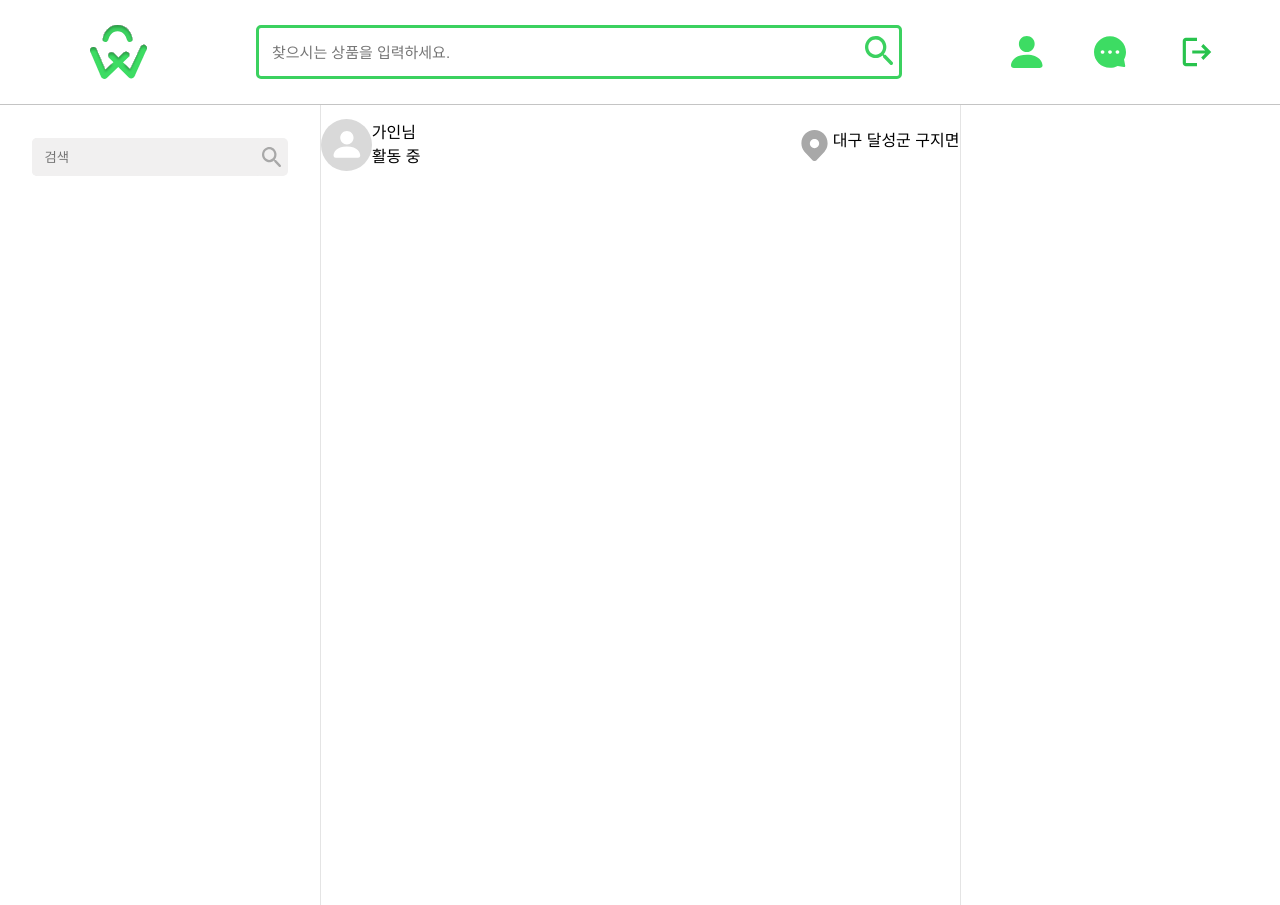
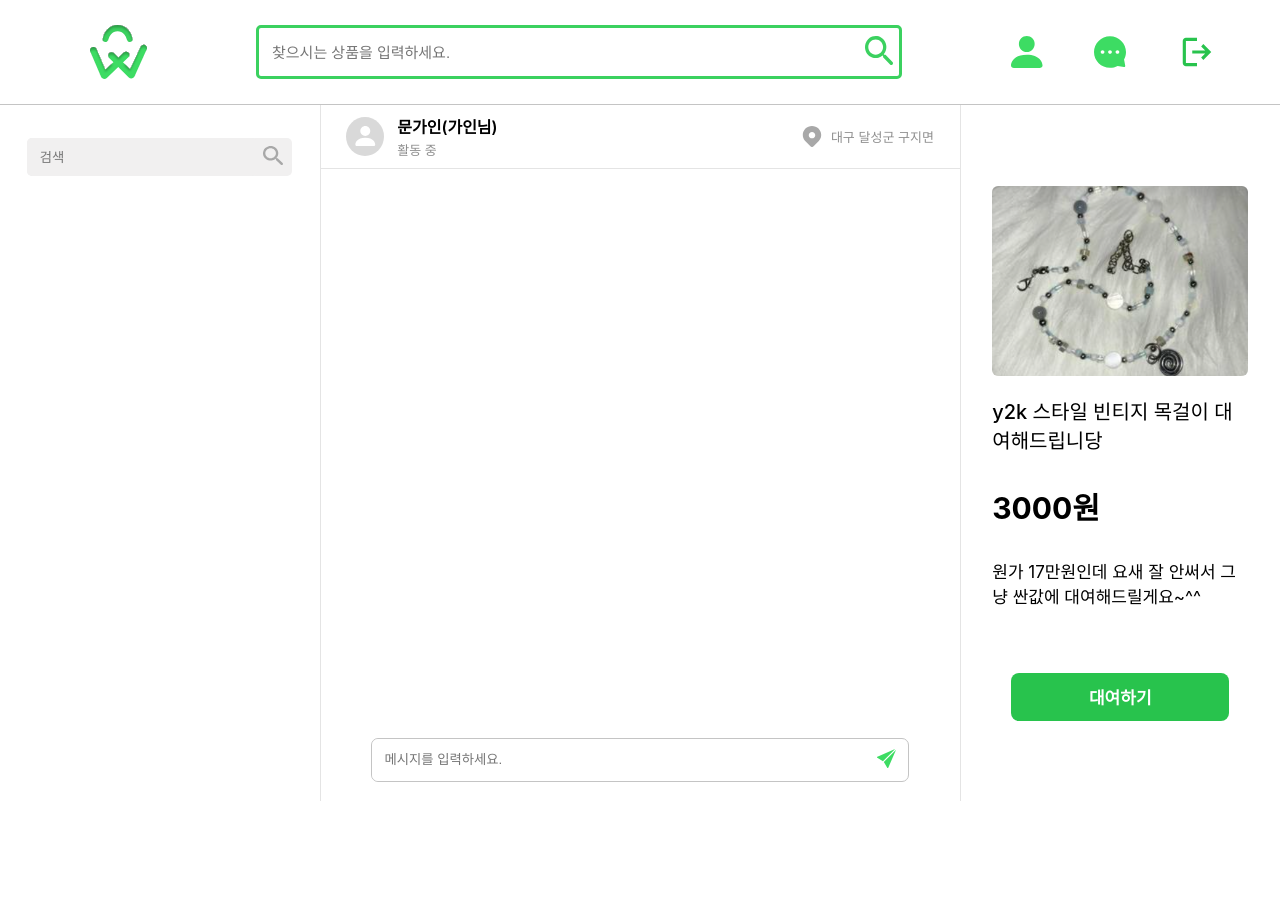
Before and after one commit to Nonabilryo/Frontend_nona, a React (Create React App) app: page /chat in a window 1280 px wide. After the commit the page ends 801 px from the top, so only its background shows below. Built offline with nearby package versions, Linux system fonts and the light colour scheme.

Commit message:
design : 컴포넌트 제외한 뷰 완성

```diff
--- a/src/components/Chat/ChattingPage.jsx
+++ b/src/components/Chat/ChattingPage.jsx
@@ -3,16 +3,20 @@ import * as S from "../../style/Chatting.style";
 import userImg from "../../assets/img/user.svg";
 import searchImg from "../../assets/img/searchGray.svg";
 import mapImg from "../../assets/img/map.svg";
+import SendImg from "../../assets/img/send.svg";
+import dummyImg from "../../assets/img/dummyImg.svg"
 
 const ChattingPage = () => {
   return (
     <>
       <S.all>
-        <S.frontNlast>
+        <S.frontNlast style={{ overflow: "scroll" }}>
           <S.frontTop>
             <S.searchArea>
               <S.search type="text" placeholder="검색"></S.search>
-              <S.searchImg src={searchImg} />
+              <S.searchBtn>
+                <S.searchImg src={searchImg} />
+              </S.searchBtn>
             </S.searchArea>
           </S.frontTop>
         </S.frontNlast>
@@ -20,18 +24,43 @@ const ChattingPage = () => {
           <S.middleTop>
             <S.UserInfo>
               <S.userImg src={userImg} />
-              <div>
-                <div>가인님</div>
-                <div>활동 중</div>
-              </div>
+              <S.UserInfoText>
+                <div style={{ fontSize: "16px", fontWeight: "600" }}>
+                  문가인(가인님)
+                </div>
+                <div style={{ color: "#8F8F8F", fontSize: "13px" }}>
+                  활동 중
+                </div>
+              </S.UserInfoText>
             </S.UserInfo>
             <S.UserWhere>
-              <img src={mapImg} />
-              <div>대구 달성군 구지면</div>
+              <S.MapImg src={mapImg} />
+              <div style={{ color: "#8F8F8F", fontSize: "13px" }}>
+                대구 달성군 구지면
+              </div>
             </S.UserWhere>
           </S.middleTop>
+          <S.middleMiddle></S.middleMiddle>
+          <S.middleBottom>
+            <S.SendChatArea>
+              <S.SendChat type="text" placeholder="메시지를 입력하세요." />
+              <S.searchBtn>
+                <S.SendImg src={SendImg} />
+              </S.searchBtn>
+            </S.SendChatArea>
+          </S.middleBottom>
         </S.middle>
-        <S.frontNlast></S.frontNlast>
+        <S.frontNlast>
+          <S.productArea>
+            <S.DummyImg src={dummyImg} />
+            <div>
+            <S.prodTitle>y2k 스타일 빈티지 목걸이 대여해드립니당</S.prodTitle>
+            <S.prodPrice>3000원</S.prodPrice>
+            <S.prodContents>원가 17만원인데 요새 잘 안써서 그냥 싼값에 대여해드릴게요~^^</S.prodContents>
+            </div>
+            <S.prodBtn>대여하기</S.prodBtn>
+          </S.productArea>
+        </S.frontNlast>
       </S.all>
     </>
   );
--- a/src/style/Chatting.style.js
+++ b/src/style/Chatting.style.js
@@ -2,7 +2,7 @@ import styled from "styled-components";
 
 export const all = styled.div`
   width: 100%;
-  height: 100vh;
+  height: calc(100vh - 13vh);
   display: flex;
   justify-content: center;
 `;
@@ -12,12 +12,18 @@ width: 100%;
 border-left: 1.5px solid #E4E4E4;
 border-right: 1.5px solid #E4E4E4;
   background-color: white;
+  display: flex;
+  flex-direction: column;
+  justify-content: flex-start;
+  align-items: center;
 
 `;
 
 export const frontNlast = styled.div`
 background-color: white;
 width: 50vw;
+display: flex;
+justify-content: center;
 `;
 
 export const frontTop = styled.div`
@@ -33,7 +39,7 @@ display: flex;
 align-items: center;
 background-color: #F1F0F0;
 border-radius: 5px;
-padding-right: 0.5vw;
+padding-right: 0.3vw;
 `;
 
 export const search = styled.input`
@@ -48,6 +54,14 @@ padding-right: 1vw;
 color : #8F8F8F;
 `;
 
+export const searchBtn = styled.button`
+border: none;
+background: none;
+&:hover{
+  cursor: pointer;
+}
+`;
+
 export const searchImg = styled.img`
 width: 1.5vw;
 `;
@@ -58,16 +72,116 @@ height: 10vh;
 display: flex;
 justify-content: space-between;
 align-items: center;
+border-bottom: 1.5px solid #E4E4E4;
 `;
 
 export const userImg = styled.img`
-width: 4vw;
+width: 3vw;
 `;
 
 export const UserInfo = styled.div`
 display: flex;
+align-items: center;
+margin-left: 2vw;
+`;
+
+export const UserInfoText = styled.div`
+height: 6vh;
+display: flex;
+flex-direction: column;
+justify-content: space-around;
+margin-left:1vw;
 `;
 
 export const UserWhere = styled.div`
 display: flex;
+align-items: center;
+margin-right: 2vw;
 `;
+
+export const MapImg = styled.img`
+width: 2vw;
+margin-right: 0.5vw;
+`;
+
+export const middleBottom = styled.div`
+width: 100%;
+height: 13vh;
+display: flex;
+align-items: center;
+justify-content: center;
+`;
+
+export const SendChatArea = styled.div`
+border: 1px solid #C4C4C4;
+display: flex;
+align-items: center;
+border-radius: 7px;
+padding-right: 0.5vw;
+`;
+
+export const SendChat = styled.input`
+width: 37vw;
+height: 5vh;
+border: none;
+outline: none;
+border-radius: 7px;
+padding-left: 1vw;
+padding-right: 1vw;
+`;
+
+export const sendBtn = styled.button`
+border: none;
+background: none;
+&:hover{
+  cursor: pointer;
+}
+`;
+
+export const SendImg = styled.img`
+width: 1.5vw;
+`;
+
+export const middleMiddle = styled.div`
+height: 100%;
+overflow: scroll;
+`;
+
+export const productArea = styled.div`
+width: 20vw;
+display: flex;
+flex-direction: column;
+justify-content: center;
+align-items: center;
+`;
+
+export const DummyImg = styled.img`
+width: 100%;
+`;
+
+export const prodTitle = styled.p`
+font-size: 20px;
+font-weight: 500;
+`;
+
+export const prodPrice = styled.p`
+font-size: 30px;
+font-weight: bold;
+`;
+
+export const prodContents = styled.p`
+font-size: 17px;
+font-weight: 400;
+`;
+
+export const prodBtn = styled.button`
+width: 17vw;
+height: 6vh;
+background-color: #28C34D;
+border: none;
+border-radius: 8px;
+font-size: 17px;
+color: white;
+font-weight: bold;
+margin-top: 6vh;
+`;
```
Also changed, not shown: src/assets/img/dummyImg.svg (added), src/assets/img/send.svg (added).
